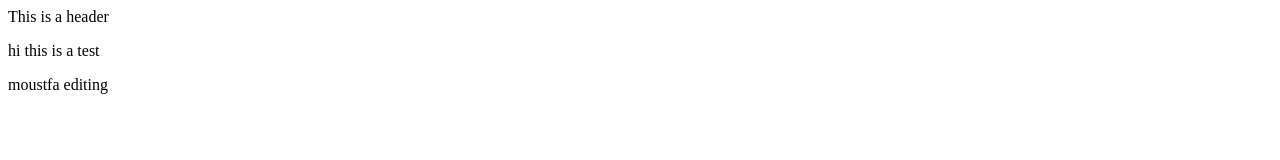
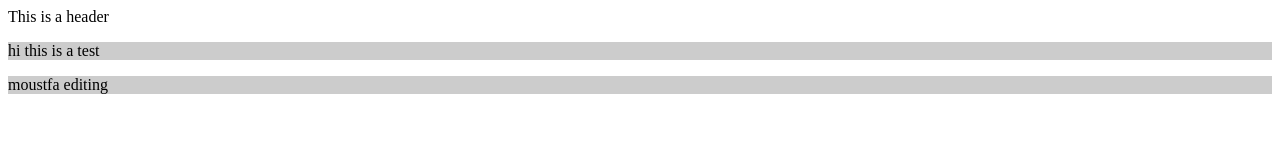
Before and after one commit to VeteranTefa/Trial, a plain HTML site: page index.html in a window 1280 px wide. Drawn offline with Linux system fonts and the light colour scheme.

Commit message:
Add CSS style for P

```diff
--- a/index.html
+++ b/index.html
@@ -1,6 +1,11 @@
 <html>
 <head>
     <title>Free</title>
+    <style>
+        p{
+            background-color: #CCC;
+        }
+    </style>
 </head>
 <body>
     <header>This is a header</header>
```
